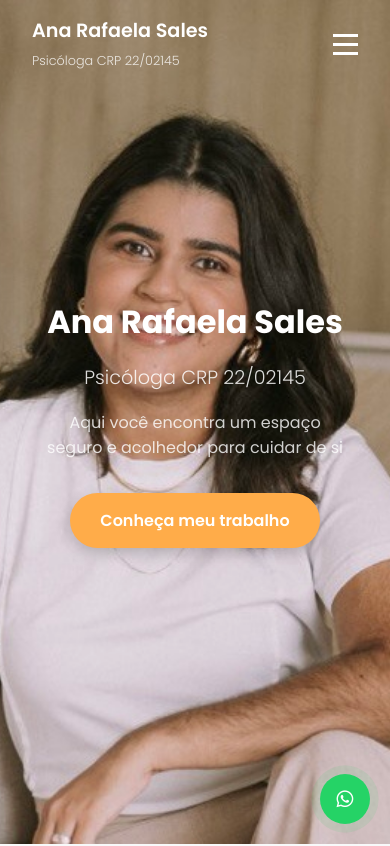
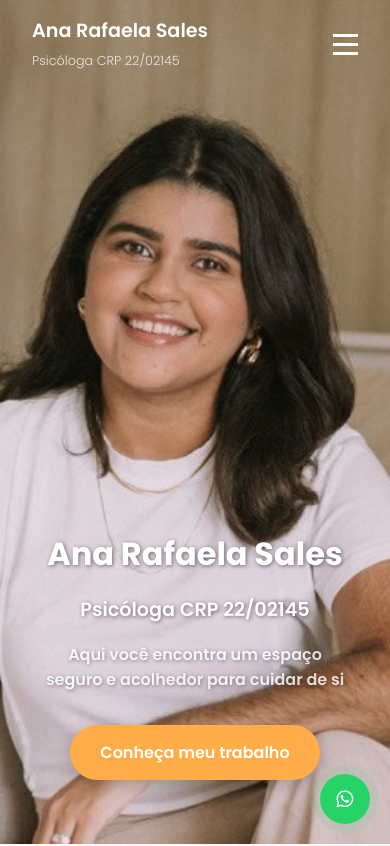
Before and after one commit to nascimentoleo/site-ana, a website built with Vite: page index.html in a window 390 px wide. Shown: the top 846 px of the page. Built offline with nearby package versions, Linux system fonts and the light colour scheme.

Commit message:
feat: image is good

```diff
--- a/style.css
+++ b/style.css
@@ -92,12 +92,10 @@ body {
     justify-content: flex-start;
     position: relative;
     background-attachment: fixed;
-    background-size: cover;
+    background-size: auto 100%;
     background-position: center top;
     background-repeat: no-repeat;
     padding: 0 8%;
-    image-rendering: -webkit-optimize-contrast;
-    image-rendering: crisp-edges;
 }
 
 .hero-overlay {
@@ -113,6 +111,7 @@ body {
     position: relative;
     z-index: 2;
     color: white;
+    font-weight: 700;
     max-width: 520px;
     padding: 2.5rem 2.75rem;
     text-align: left;
@@ -127,18 +126,20 @@ body {
     font-size: 3.5rem;
     font-weight: 700;
     margin-bottom: 1rem;
-    text-shadow: none;
+    text-shadow: 1px 1px 4px rgba(0,0,0,0.5);
 }
 
 .hero-subtitle {
     font-size: 1.5rem;
-    font-weight: 300;
+    font-weight: 600;
     margin-bottom: 1rem;
-    opacity: 0.85;
+    text-shadow: 1px 1px 4px rgba(0,0,0,0.5);
 }
 
 .hero-description {
     font-size: 1.2rem;
+    font-weight: 600;
+    text-shadow: 1px 1px 4px rgba(0,0,0,0.5);
     margin-bottom: 2rem;
     opacity: 0.8;
 }
@@ -593,8 +594,11 @@ body {
 
     .hero {
         justify-content: center;
+        align-items: center;
         padding: 0 20px;
-        background-position: center;
+        padding-top: 55vh;
+        background-position: center top;
+        background-attachment: scroll;
     }
 
     .hero-content {
```
